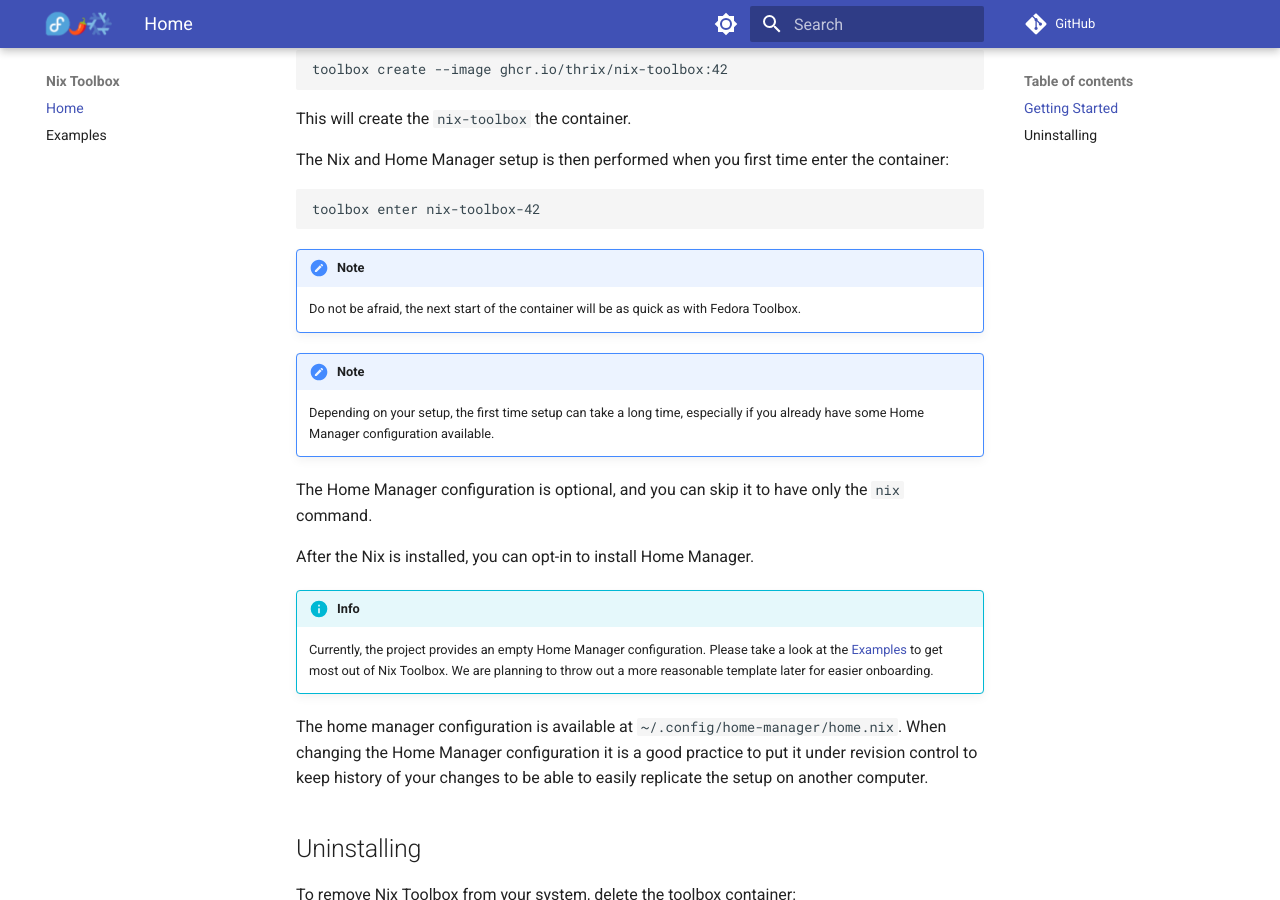
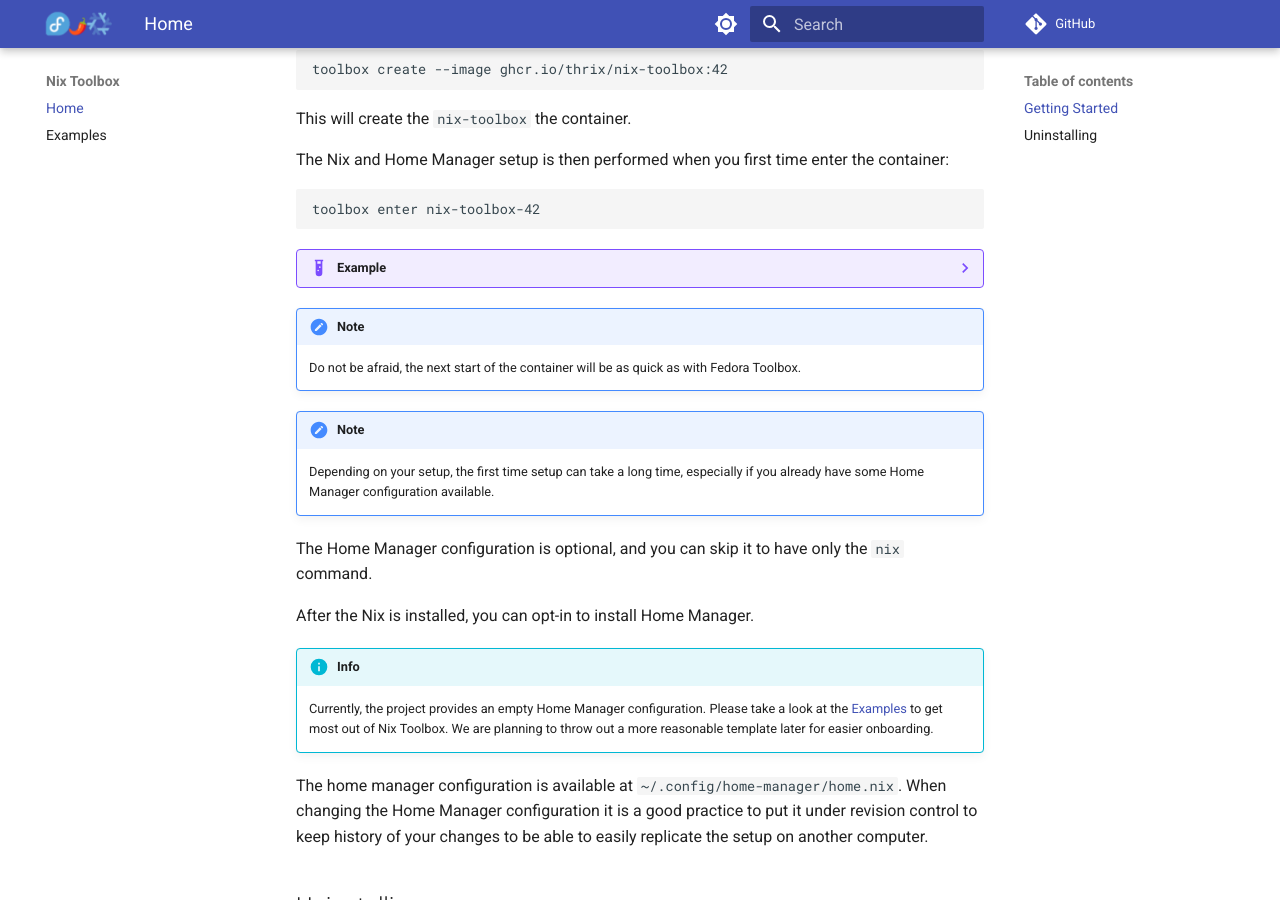
Before and after one commit to thrix/nix-toolbox, an MkDocs documentation site: the page built from docs/index.md, in a window 1280 px wide and 900 px high, scrolled down 698 px. Built offline with MkDocs 1.6.1 and Material for MkDocs 9.7.7, drawn with Linux system fonts in a browser that asks for light colours; comment, search, counter and statistics services are not loaded.

Commit message:
Add Example output
Signed-off-by: Miroslav Vadkerti <mvadkert@redhat.com>

````diff
--- a/docs/index.md
+++ b/docs/index.md
@@ -30,6 +30,10 @@
 ```shell
 toolbox enter nix-toolbox-42
 ```
+
+??? Example output
+
+    [![asciicast](https://asciinema.org/a/C26dviDAvqNMuwI5L6BsKCreh.svg)](https://asciinema.org/a/C26dviDAvqNMuwI5L6BsKCreh)
 
 !!! note
 
````
